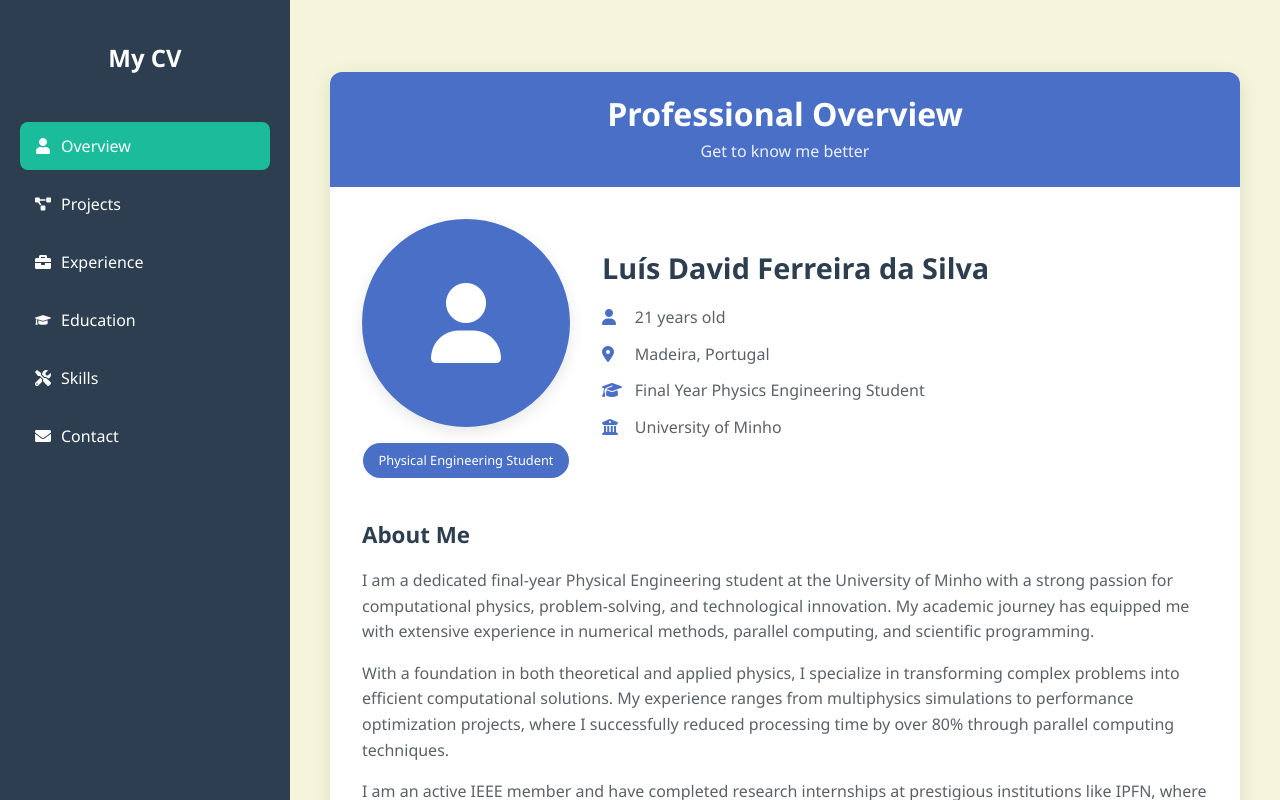
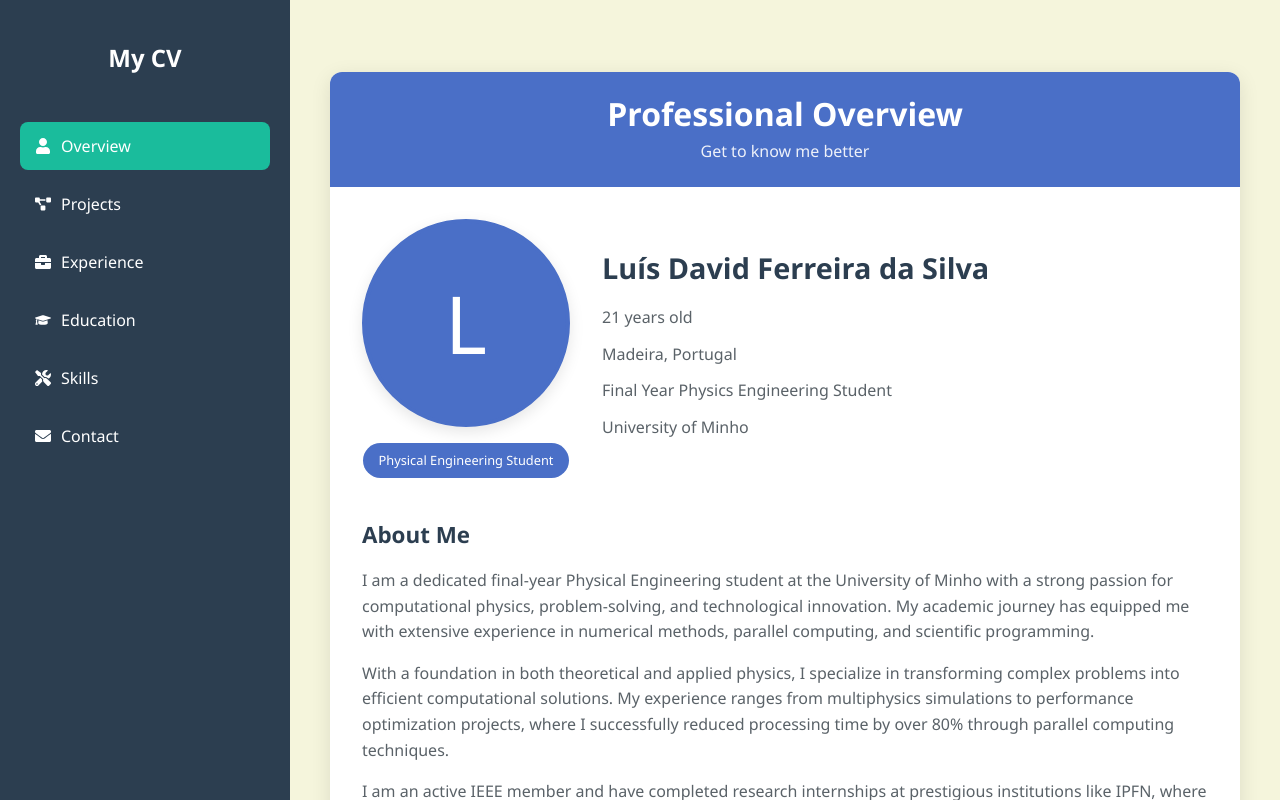
Before and after one commit to UnkowwnPhysics/CV, a React (Vite) app: page / in a window 1280 px wide. Built offline with nearby package versions, Linux system fonts and the light colour scheme.

Commit message:
Update Overview.tsx

```diff
--- a/src/components/MainContent/Overview.tsx
+++ b/src/components/MainContent/Overview.tsx
@@ -13,7 +13,8 @@ const Overview: React.FC = () => {
         <div className="profile-section">
           <div className="profile-icon-container">
             <div className="profile-icon">
-              <i className="fas fa-user"></i>
+              {/* Pode colocar uma letra inicial ou deixar vazio */}
+              L
             </div>
             <div className="photo-overlay">
               <span>Physical Engineering Student</span>
@@ -23,19 +24,15 @@ const Overview: React.FC = () => {
           <div className="profile-details">
             <h2>Luís David Ferreira da Silva</h2>
             <div className="detail-item">
-              <i className="fas fa-user"></i>
               <span>21 years old</span>
             </div>
             <div className="detail-item">
-              <i className="fas fa-map-marker-alt"></i>
               <span>Madeira, Portugal</span>
             </div>
             <div className="detail-item">
-              <i className="fas fa-graduation-cap"></i>
               <span>Final Year Physics Engineering Student</span>
             </div>
             <div className="detail-item">
-              <i className="fas fa-university"></i>
               <span>University of Minho</span>
             </div>
           </div>
@@ -66,30 +63,18 @@ const Overview: React.FC = () => {
           <h3>At a Glance</h3>
           <div className="facts-grid">
             <div className="fact">
-              <div className="fact-icon">
-                <i className="fas fa-code"></i>
-              </div>
               <h4>Technical Skills</h4>
               <p>Python, C, CUDA, COMSOL, MATLAB</p>
             </div>
             <div className="fact">
-              <div className="fact-icon">
-                <i className="fas fa-flask"></i>
-              </div>
               <h4>Research Focus</h4>
               <p>Computational Physics & Simulation</p>
             </div>
             <div className="fact">
-              <div className="fact-icon">
-                <i className="fas fa-rocket"></i>
-              </div>
               <h4>Strengths</h4>
               <p>Problem-solving & Rapid Learning</p>
             </div>
             <div className="fact">
-              <div className="fact-icon">
-                <i className="fas fa-language"></i>
-              </div>
               <h4>Languages</h4>
               <p>Portuguese, English</p>
             </div>
```
